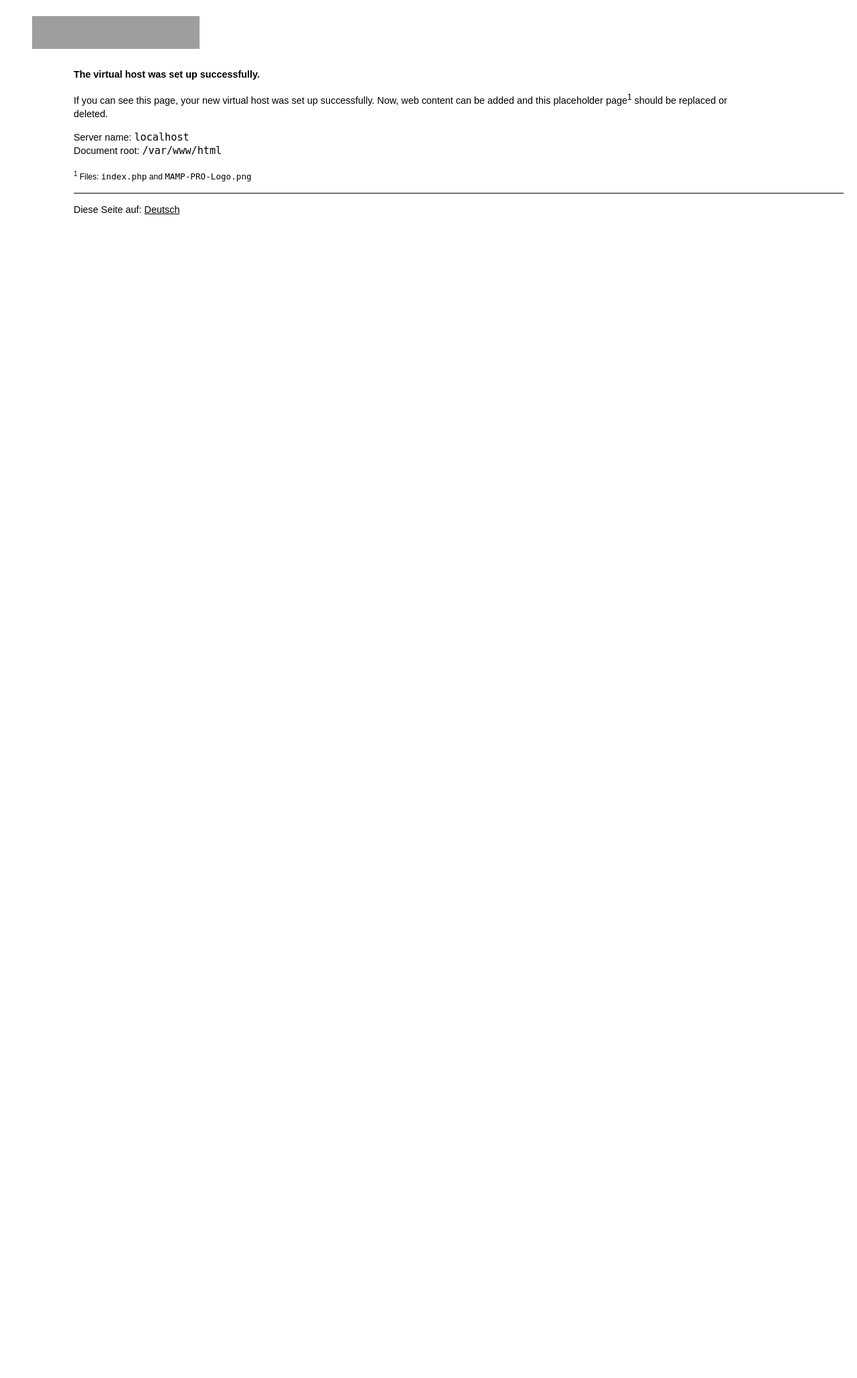
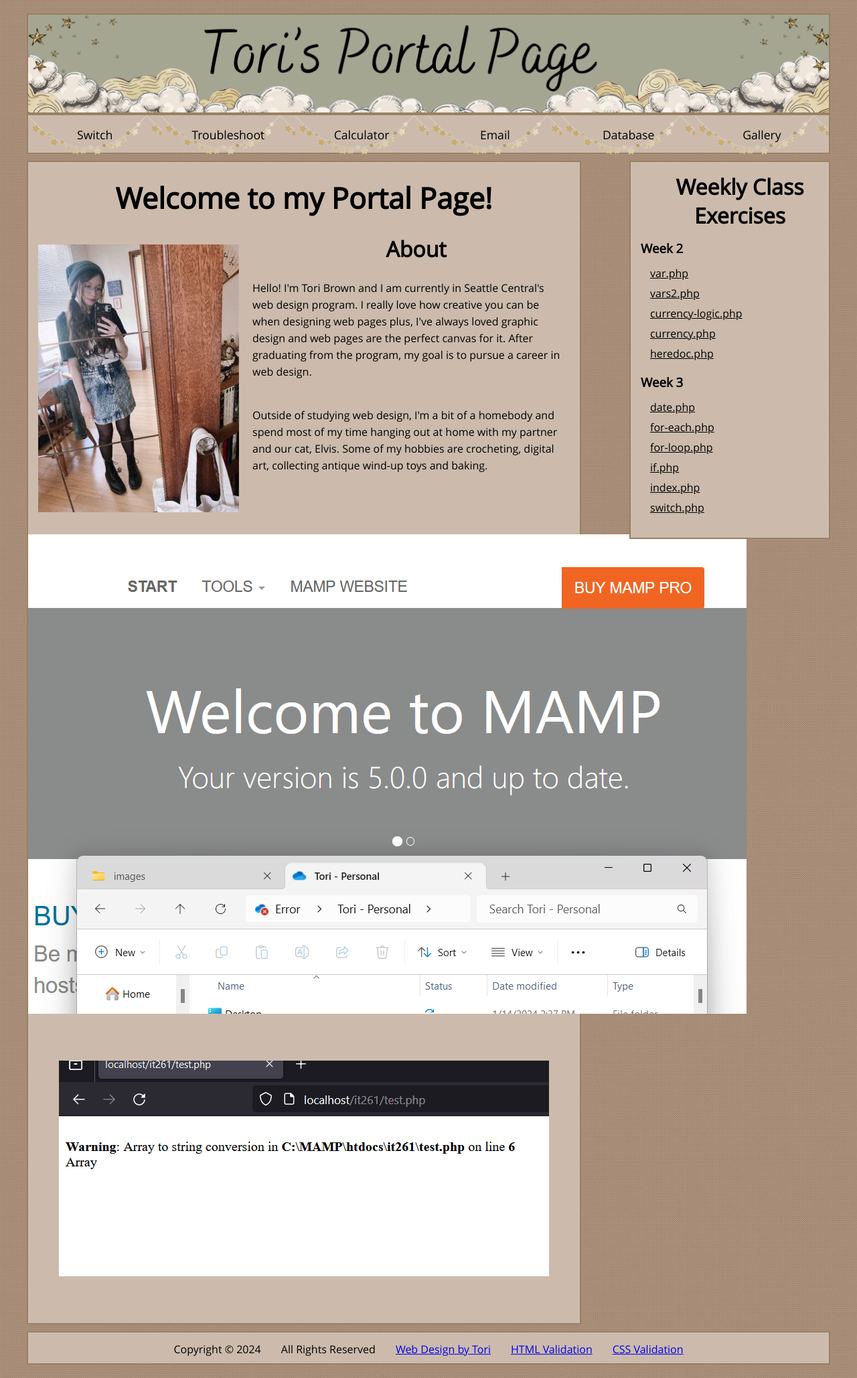
Before and after one commit to lady-birb/it261, a PHP site: page / in a window 1280 px wide. Shown: the whole page at 67% size. Before the commit the page ends 320 px from the top, so only its background shows below. Run offline with PHP 8.4, Linux system fonts and the light colour scheme; grey boxes are pictures that could not be loaded.

Commit message:
Add files via upload

```diff
--- a/index.php
+++ b/index.php
@@ -1,111 +1,96 @@
-<?php
-	$str_browser_language = !empty($_SERVER['HTTP_ACCEPT_LANGUAGE']) ? strtok(strip_tags($_SERVER['HTTP_ACCEPT_LANGUAGE']), ',') : '';
-	$str_browser_language = !empty($_GET['language']) ? $_GET['language'] : $str_browser_language;
-	switch (substr($str_browser_language, 0,2))
-	{
-		case 'de':
-			$str_language = 'de';
-			break;
-		case 'en':
-			$str_language = 'en';
-			break;
-		default:
-			$str_language = 'en';
-	}
+<!DOCTYPE html>
+<html lang="en">
+<head>
+    <meta charset="UTF-8">
+    <meta name="viewport" content="width=device-width, initial-scale=1.0">
+    <title>My Portal Page</title>
+    <link href="css/styles.css" type="text/css" rel="stylesheet">
+</head>
+<body>
+<div id="wrapper">
+<header>
+<a href="https://toriclasswork.com/it261/index.php"><img id="banner" src="../it261/images/banner2.png" alt="website banner"></a>
 
-	$arr_available_languages = array();
-	$arr_available_languages[] = array('str_name' => 'English', 'str_token' => 'en');
-	$arr_available_languages[] = array('str_name' => 'Deutsch', 'str_token' => 'de');
+</header>
 
-	$str_available_languages = (string) '';
-	foreach ($arr_available_languages as $arr_language)
-	{
-		if ($arr_language['str_token'] !== $str_language)
-		{
-			$str_available_languages .= '<a href="'.strip_tags($_SERVER['PHP_SELF']).'?language='.$arr_language['str_token'].'" lang="'.$arr_language['str_token'].'" xml:lang="'.$arr_language['str_token'].'" hreflang="'.$arr_language['str_token'].'">'.$arr_language['str_name'].'</a> | ';
-		}
-	}
-	$str_available_languages = substr($str_available_languages, 0, -3);
-?>
 
-<!DOCTYPE html PUBLIC "-//W3C//DTD XHTML 1.0 Strict//EN"
-"http://www.w3.org/TR/xhtml1/DTD/xhtml1-strict.dtd">
-<html xmlns="http://www.w3.org/1999/xhtml">
-<head lang="<?php echo $str_language; ?>" xml:lang="<?php echo $str_language; ?>">
-<meta http-equiv="content-type" content="text/html; charset=utf-8" />
-<title>MAMP PRO</title>
-<style type="text/css">
-    body {
-        font-family: Arial, Helvetica, sans-serif;
-        font-size: .9em;
-        color: #000000;
-        background-color: #FFFFFF;
-        margin: 0;
-        padding: 10px 20px 20px 20px;
-    }
+<nav>
+<ul>
 
-    samp {
-        font-size: 1.3em;
-    }
+<li><a href="http://toriclasswork.com/it261/website/daily.php">Switch</a></li>
+<li><a href="">Troubleshoot</a></li>
+<li><a href="">Calculator</a></li>
+<li><a href="">Email</a></li>
+<li><a href="">Database</a></li>
+<li><a href="">Gallery</a></li>
+</ul>
 
-    a {
-        color: #000000;
-        background-color: #FFFFFF;
-    }
+</nav>
 
-    sup a {
-        text-decoration: none;
-    }
+<main>
+<h1>Welcome to my Portal Page!</h1>
 
-    hr {
-        margin-left: 90px;
-        height: 1px;
-        color: #000000;
-        background-color: #000000;
-        border: none;
-    }
 
-    #logo {
-        margin-bottom: 10px;
-        margin-left: 28px;
-    }
+<img class="left" src="../it261/images/tori.jpg" alt="Tori Brown">
+<h2>About</h2>
 
-    .text {
-        width: 80%;
-        margin-left: 90px;
-        line-height: 140%;
-    }
-</style>
-</head>
+<p>Hello! I'm Tori Brown and I am currently in Seattle Central's web design program. I really love how creative you can be when designing web pages plus, I've always loved graphic design and web pages are the perfect canvas for it. After graduating from the program, my goal is to pursue a career in web design. </p>
 
-<body>
-    <p><img src="MAMP-PRO-Logo.png" id="logo" alt="MAMP PRO Logo" width="250" height="49" /></p>
+<p>Outside of studying web design, I'm a bit of a homebody and spend most of my time hanging out at home with my partner and our cat, Elvis. Some of my hobbies are crocheting, digital art, collecting antique wind-up toys and baking.</p>
 
-<?php if ($str_language == 'de'): ?>
 
-    <p class="text"><strong>Der virtuelle <span lang="en" xml:lang="en">Host</span> wurde erfolgreich eingerichtet.</strong></p>
-    <p class="text">Wenn Sie diese Seite sehen, dann bedeutet dies, dass der neue virtuelle <span lang="en" xml:lang="en">Host</span> erfolgreich eingerichtet wurde. Sie können jetzt Ihren <span lang="en" xml:lang="en">Web</span>-Inhalt hinzufügen, diese Platzhalter-Seite<sup><a href="#footnote_1">1</a></sup> sollten Sie ersetzen <abbr title="beziehungsweise">bzw.</abbr> löschen.</p>
-    <p class="text">
-        Server-Name: <samp><?php echo $_SERVER['SERVER_NAME']; ?></samp><br />
-        Document-Root: <samp><?php echo $_SERVER['DOCUMENT_ROOT']; ?></samp>
-    </p>
-    <p class="text" id="footnote_1"><small><sup>1</sup> Dateien: <samp>index.php</samp> und <samp>MAMP-PRO-Logo.png</samp></small></p>
-    <hr />
-    <p class="text">This page in: <?php echo $str_available_languages; ?></p>
 
-<?php elseif ($str_language == 'en'): ?>
+<img class="week2" src="../it261/images/mamp.png" alt="MAMP">
 
-    <p class="text"><strong>The virtual host was set up successfully.</strong></p>
-    <p class="text">If you can see this page, your new virtual host was set up successfully. Now, web content can be added and this placeholder page<sup><a href="#footnote_1">1</a></sup> should be replaced or deleted.</p>
-    <p class="text">
-        Server name: <samp><?php echo $_SERVER['SERVER_NAME']; ?></samp><br />
-        Document root: <samp><?php echo $_SERVER['DOCUMENT_ROOT']; ?></samp>
-    </p>
-    <p class="text" id="footnote_1"><small><sup>1</sup> Files: <samp>index.php</samp> and <samp>MAMP-PRO-Logo.png</samp></small></p>
-    <hr />
-    <p class="text">Diese Seite auf: <?php echo $str_available_languages; ?></p>
+<img class="week2" src="../it261/images/php-error.png" alt="PHP Error">
 
-<?php endif; ?>
+</main>
+
+<aside>
+<h2>Weekly Class Exercises</h2>
+<h3>Week 2</h3>
+<ul>
+
+<li><a href="https://toriclasswork.com/it261/weeks/week2/var.php">var.php</a></li>
+<li><a href="https://toriclasswork.com/it261/weeks/week2/vars2.php">vars2.php</a></li>
+<li><a href="https://toriclasswork.com/it261/weeks/week2/currency-logic.php">currency-logic.php</a></li>
+<li><a href="https://toriclasswork.com/it261/weeks/week2/currency.php">currency.php</a></li>
+<li><a href="https://toriclasswork.com/it261/weeks/week2/heredoc.php">heredoc.php</a></li>
+</ul>
+<h3>Week 3</h3>
+<ul>
+
+<li><a href="https://toriclasswork.com/it261/weeks/week3/date.php">date.php</a></li>
+<li><a href="https://toriclasswork.com/it261/weeks/week3/for-each.php">for-each.php</a></li>
+<li><a href="https://toriclasswork.com/it261/weeks/week3/for-loop.php">for-loop.php</a></li>
+<li><a href="https://toriclasswork.com/it261/weeks/week3/if.php">if.php</a></li>
+<li><a href="https://toriclasswork.com/it261/weeks/week3/index.php">index.php</a></li>
+<li><a href="https://toriclasswork.com/it261/weeks/week3/switch.php">switch.php</a></li>
+</ul>
+
+
+
+</aside>
+
+<footer>
+<ul>
+        <li>Copyright &copy;
+            2024</li>
+        <li>All Rights Reserved</li>
+        <li><a href="https://toriclasswork.com/it261/index.php">Web Design by Tori</a></li>
+        <li><a id="html-checker" href="#">HTML Validation</a></li>
+        <li><a id="css-checker" href="#">CSS Validation</a></li>
+        </ul>
+
+        <script>
+                document.getElementById("html-checker").setAttribute("href","https://validator.w3.org/nu/?doc=" + location.href);
+                document.getElementById("css-checker").setAttribute("href","https://jigsaw.w3.org/css-validator/validator?uri=" + location.href);
+        </script>
+
+</footer>
+
+</div>
+<!-- end wrapper -->
 
 </body>
 </html>
```
